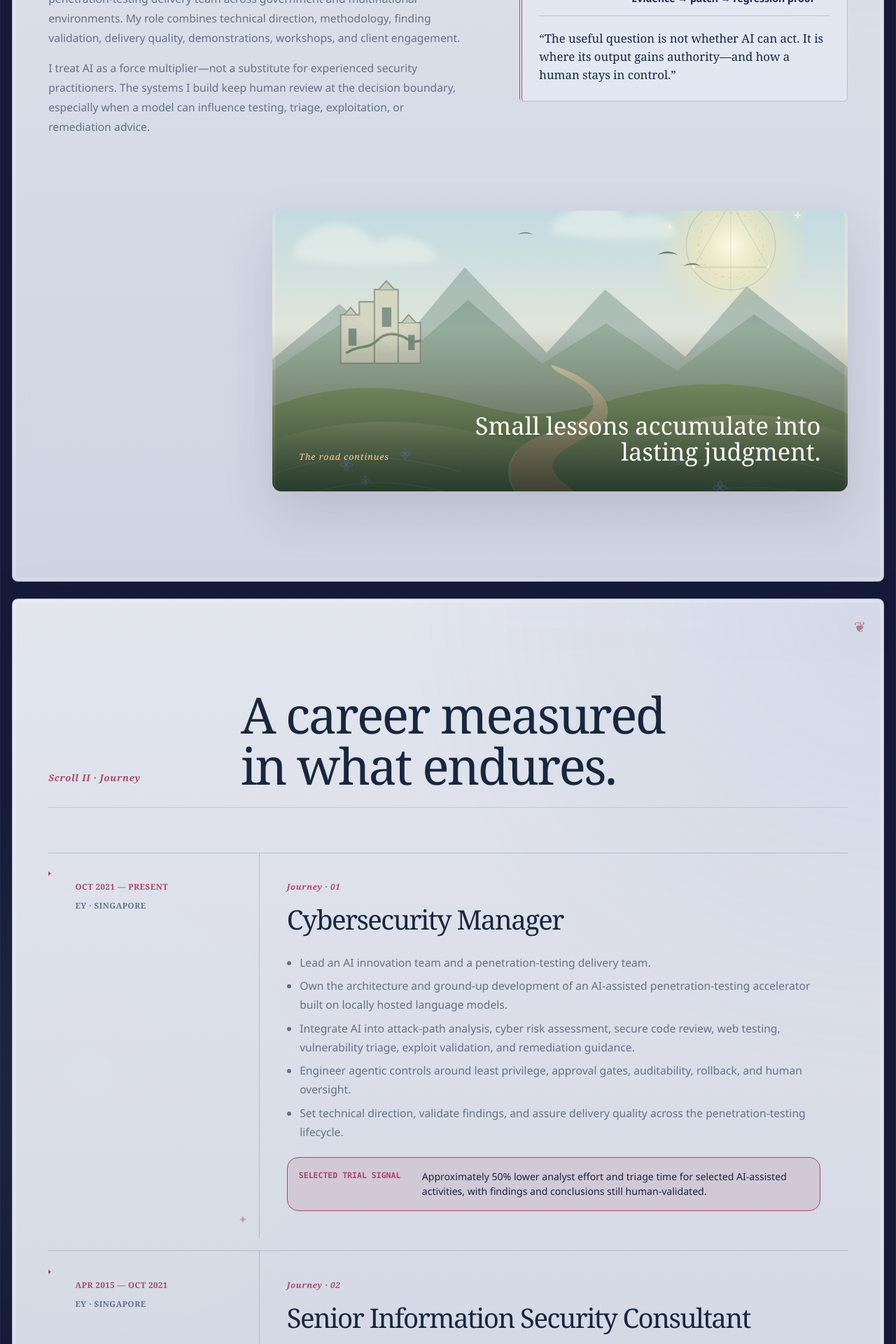
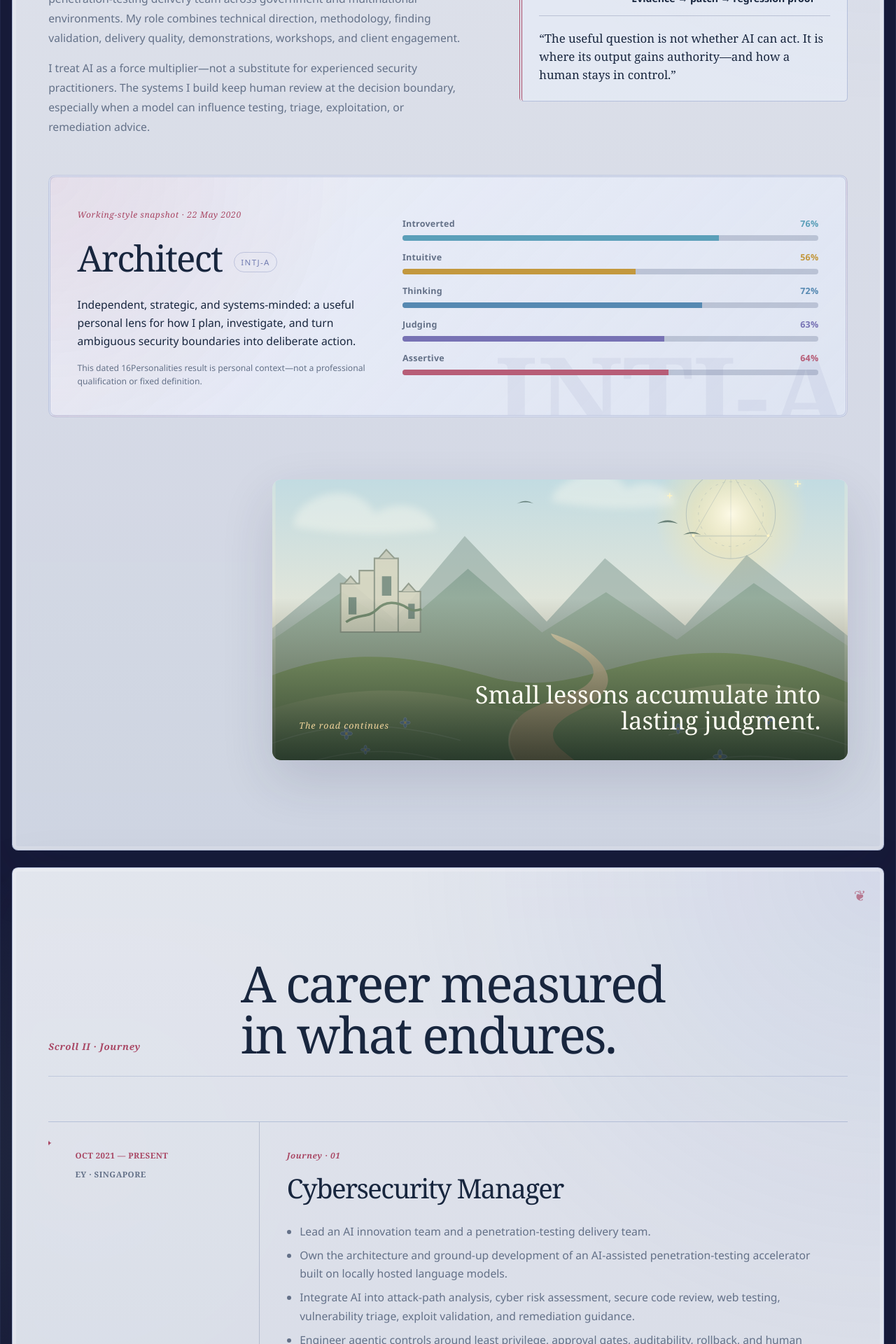
Before and after one commit to Hinotoi-agent/Hinotoi-agent.github.io, a Jekyll site: the page built from about.md, in a window 1280 px wide. Shown: the part 2160-4080 px from the top of the page at 70% size. Built offline with Jekyll 4.4.1, drawn with Linux system fonts in a browser that asks for light colours.

Commit message:
feat: add INTJ-A working style context

```diff
--- a/about.md
+++ b/about.md
@@ -95,6 +95,21 @@ excerpt: Lennon Chia is a Singapore-based cybersecurity manager working across o
           <blockquote>“The useful question is not whether AI can act. It is where its output gains authority—and how a human stays in control.”</blockquote>
         </aside>
       </div>
+      <aside class="anime-personality" aria-labelledby="personality-title">
+        <div class="anime-personality-copy">
+          <span>Working-style snapshot · 22 May 2020</span>
+          <h3 id="personality-title">Architect <em>INTJ-A</em></h3>
+          <p>Independent, strategic, and systems-minded: a useful personal lens for how I plan, investigate, and turn ambiguous security boundaries into deliberate action.</p>
+          <small>This dated 16Personalities result is personal context—not a professional qualification or fixed definition.</small>
+        </div>
+        <div class="anime-traits" aria-label="Personality trait results">
+          <label><span>Introverted <strong>76%</strong></span><progress max="100" value="76">76%</progress></label>
+          <label><span>Intuitive <strong>56%</strong></span><progress max="100" value="56">56%</progress></label>
+          <label><span>Thinking <strong>72%</strong></span><progress max="100" value="72">72%</progress></label>
+          <label><span>Judging <strong>63%</strong></span><progress max="100" value="63">63%</progress></label>
+          <label><span>Assertive <strong>64%</strong></span><progress max="100" value="64">64%</progress></label>
+        </div>
+      </aside>
       <figure class="anime-cinematic anime-cinematic-path">
         <img src="{{ '/assets/img/long-journey-landscape.svg' | relative_url }}" alt="An original fantasy landscape with a winding road, distant ruins, mountains, and blue flowers">
         <figcaption><span>The road continues</span><strong>Small lessons accumulate into lasting judgment.</strong></figcaption>
--- a/assets/css/style.scss
+++ b/assets/css/style.scss
@@ -3092,6 +3092,108 @@ body.frieren-portfolio {
   background: rgba(232, 238, 249, 0.62);
 }
 :root[data-theme="dark"] .frieren-portfolio .anime-identity-card { background: rgba(18, 32, 54, 0.58); }
+.frieren-portfolio .anime-personality {
+  position: relative;
+  display: grid;
+  grid-template-columns: minmax(0, 0.82fr) minmax(22rem, 1.18fr);
+  gap: clamp(1.6rem, 4vw, 3.5rem);
+  margin-top: clamp(1.5rem, 3vw, 2.5rem);
+  padding: clamp(1.5rem, 3vw, 2.4rem);
+  overflow: hidden;
+  border: 3px double rgba(112, 126, 178, 0.34);
+  border-radius: 0.65rem;
+  background:
+    radial-gradient(circle at 0 0, rgba(169, 71, 100, 0.1), transparent 38%),
+    linear-gradient(135deg, rgba(237, 240, 250, 0.9), rgba(225, 232, 246, 0.76));
+}
+.frieren-portfolio .anime-personality::after {
+  content: "INTJ-A";
+  position: absolute;
+  right: -0.04em;
+  bottom: -0.2em;
+  color: rgba(91, 103, 161, 0.07);
+  font-family: Georgia, "Times New Roman", serif;
+  font-size: clamp(5rem, 12vw, 10rem);
+  font-weight: 700;
+  line-height: 0.8;
+  pointer-events: none;
+}
+:root[data-theme="dark"] .frieren-portfolio .anime-personality {
+  background:
+    radial-gradient(circle at 0 0, rgba(225, 127, 156, 0.1), transparent 38%),
+    linear-gradient(135deg, rgba(17, 31, 53, 0.94), rgba(11, 23, 42, 0.88));
+}
+:root[data-theme="dark"] .frieren-portfolio .anime-personality::after { color: rgba(184, 194, 235, 0.055); }
+.frieren-portfolio .anime-personality-copy,
+.frieren-portfolio .anime-traits { position: relative; z-index: 1; }
+.frieren-portfolio .anime-personality-copy > span {
+  color: var(--anime-pink);
+  font-family: Georgia, "Times New Roman", serif;
+  font-size: 0.75rem;
+  font-style: italic;
+  letter-spacing: 0.05em;
+}
+.frieren-portfolio .anime-personality h3 {
+  margin: 0.5rem 0 0.8rem;
+  font-family: Georgia, "Times New Roman", serif;
+  font-size: clamp(2rem, 4vw, 3.25rem);
+  font-weight: 500;
+  letter-spacing: -0.035em;
+}
+.frieren-portfolio .anime-personality h3 em {
+  display: inline-flex;
+  margin-left: 0.35rem;
+  padding: 0.25rem 0.55rem;
+  border: 1px solid rgba(112, 126, 178, 0.34);
+  border-radius: 999px;
+  color: var(--anime-violet);
+  font-family: system-ui, sans-serif;
+  font-size: 0.72rem;
+  font-style: normal;
+  letter-spacing: 0.12em;
+  vertical-align: middle;
+}
+.frieren-portfolio .anime-personality-copy p { margin: 0; color: var(--anime-ink); }
+.frieren-portfolio .anime-personality-copy small {
+  display: block;
+  margin-top: 1rem;
+  color: var(--anime-muted);
+  font-size: 0.76rem;
+  line-height: 1.55;
+}
+.frieren-portfolio .anime-traits {
+  display: grid;
+  gap: 0.85rem;
+  align-content: center;
+}
+.frieren-portfolio .anime-traits label {
+  --trait: #5b9fb9;
+  display: grid;
+  gap: 0.34rem;
+  color: var(--anime-muted);
+  font-size: 0.78rem;
+  font-weight: 700;
+  letter-spacing: 0.02em;
+}
+.frieren-portfolio .anime-traits label:nth-child(2) { --trait: #c3983e; }
+.frieren-portfolio .anime-traits label:nth-child(3) { --trait: #5689b2; }
+.frieren-portfolio .anime-traits label:nth-child(4) { --trait: #7772b4; }
+.frieren-portfolio .anime-traits label:nth-child(5) { --trait: #b75d77; }
+.frieren-portfolio .anime-traits label > span { display: flex; justify-content: space-between; gap: 1rem; }
+.frieren-portfolio .anime-traits strong { color: var(--trait); }
+.frieren-portfolio .anime-traits progress {
+  width: 100%;
+  height: 0.52rem;
+  overflow: hidden;
+  border: 0;
+  border-radius: 999px;
+  background: rgba(79, 94, 131, 0.14);
+  color: var(--trait);
+  accent-color: var(--trait);
+}
+.frieren-portfolio .anime-traits progress::-webkit-progress-bar { background: rgba(79, 94, 131, 0.14); border-radius: inherit; }
+.frieren-portfolio .anime-traits progress::-webkit-progress-value { background: var(--trait); border-radius: inherit; }
+.frieren-portfolio .anime-traits progress::-moz-progress-bar { background: var(--trait); border-radius: inherit; }
 .frieren-portfolio .anime-role {
   position: relative;
   border-color: rgba(88, 113, 170, 0.3);
@@ -3221,6 +3323,12 @@ body.frieren-portfolio {
   .frieren-portfolio .anime-hero h1 { font-size: clamp(3.15rem, 13vw, 4.25rem); line-height: 0.98; }
   .frieren-portfolio .anime-section::after { top: 1rem; right: 1rem; font-size: 1rem; }
   .frieren-portfolio .anime-flow span { border-radius: 0.35rem; }
+  .frieren-portfolio .anime-personality {
+    grid-template-columns: minmax(0, 1fr);
+    gap: 1.5rem;
+    padding: 1.35rem;
+  }
+  .frieren-portfolio .anime-personality::after { font-size: 5rem; }
   .frieren-portfolio .anime-contact {
     background:
       linear-gradient(180deg, rgba(8, 18, 37, 0.92), rgba(8, 13, 35, 0.78)),
```
